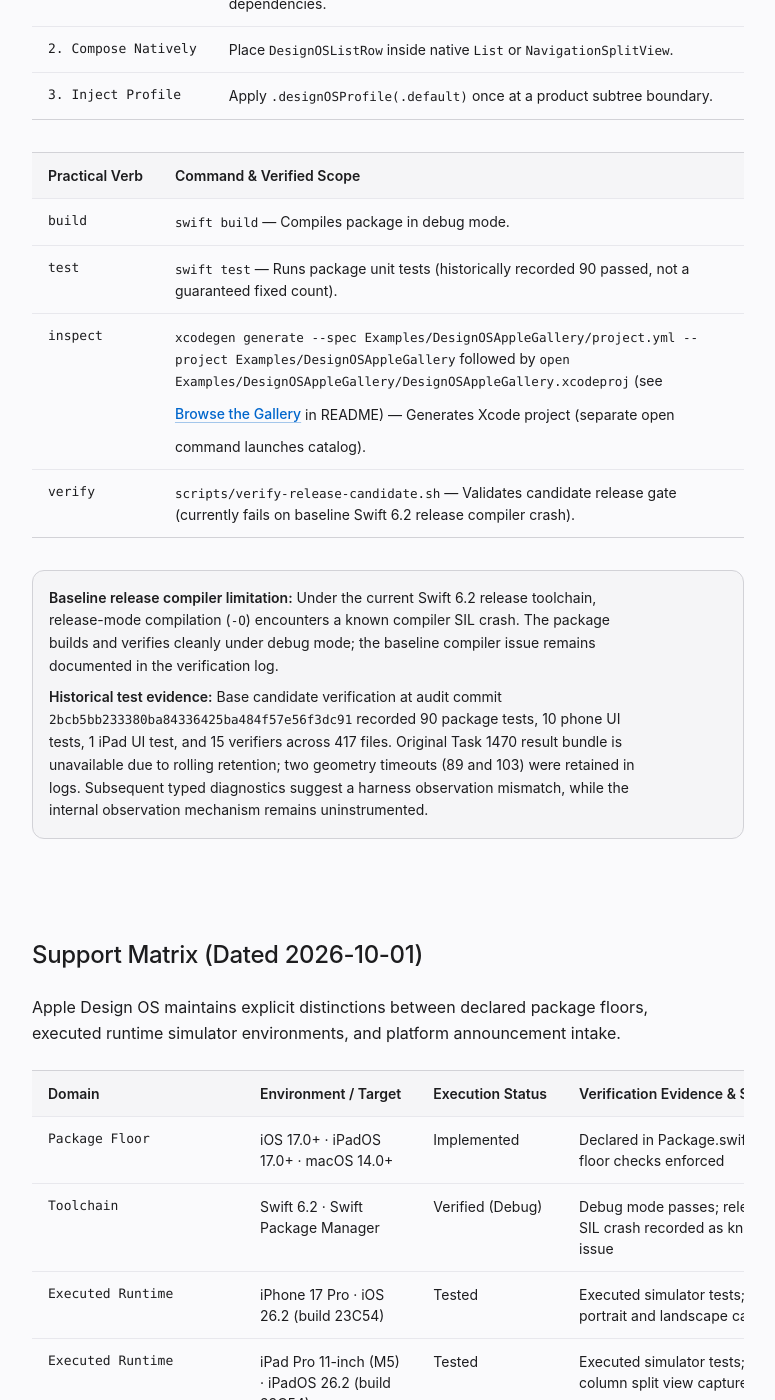
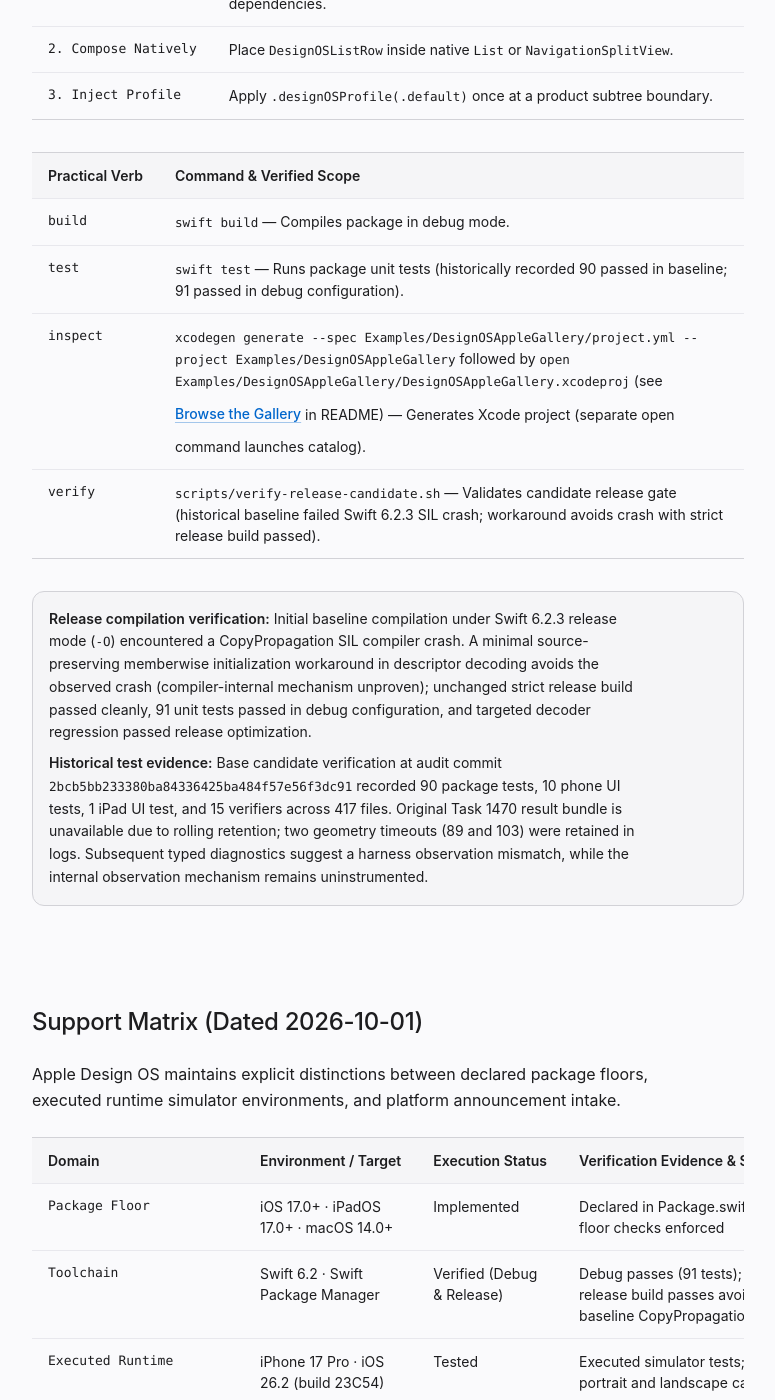
Before and after one commit to jangtrinh/design-os-apple, a Jekyll site: the page docs/index.html, which Jekyll copies as it is, in a window 1280 px wide and 1400 px high, scrolled down 1526 px. Shown: the whole window, without its empty margins (252-1027 px from the left). Built offline with Jekyll 4.4.1, drawn with Linux system fonts in a browser that asks for light colours.

Commit message:
fix(catalog): resolve Swift 6.2.3 SIL release crash and align quality docs

```diff
--- a/docs/index.html
+++ b/docs/index.html
@@ -230,7 +230,7 @@
             </tr>
             <tr>
               <td>test</td>
-              <td><code>swift test</code> — Runs package unit tests (historically recorded 90 passed, not a guaranteed fixed count).</td>
+              <td><code>swift test</code> — Runs package unit tests (historically recorded 90 passed in baseline; 91 passed in debug configuration).</td>
             </tr>
             <tr>
               <td>inspect</td>
@@ -238,14 +238,14 @@
             </tr>
             <tr>
               <td>verify</td>
-              <td><code>scripts/verify-release-candidate.sh</code> — Validates candidate release gate (currently fails on baseline Swift 6.2 release compiler crash).</td>
+              <td><code>scripts/verify-release-candidate.sh</code> — Validates candidate release gate (historical baseline failed Swift 6.2.3 SIL crash; workaround avoids crash with strict release build passed).</td>
             </tr>
           </tbody>
         </table>
       </div>
 
       <div class="ds-aside">
-        <p><strong>Baseline release compiler limitation:</strong> Under the current Swift 6.2 release toolchain, release-mode compilation (<code>-O</code>) encounters a known compiler SIL crash. The package builds and verifies cleanly under debug mode; the baseline compiler issue remains documented in the verification log.</p>
+        <p><strong>Release compilation verification:</strong> Initial baseline compilation under Swift 6.2.3 release mode (<code>-O</code>) encountered a CopyPropagation SIL compiler crash. A minimal source-preserving memberwise initialization workaround in descriptor decoding avoids the observed crash (compiler-internal mechanism unproven); unchanged strict release build passed cleanly, 91 unit tests passed in debug configuration, and targeted decoder regression passed release optimization.</p>
         <p><strong>Historical test evidence:</strong> Base candidate verification at audit commit <code>2bcb5bb233380ba84336425ba484f57e56f3dc91</code> recorded 90 package tests, 10 phone UI tests, 1 iPad UI test, and 15 verifiers across 417 files. Original Task 1470 result bundle is unavailable due to rolling retention; two geometry timeouts (89 and 103) were retained in logs. Subsequent typed diagnostics suggest a harness observation mismatch, while the internal observation mechanism remains uninstrumented.</p>
       </div>
     </section>
@@ -275,8 +275,8 @@
             <tr>
               <td>Toolchain</td>
               <td>Swift 6.2 · Swift Package Manager</td>
-              <td>Verified (Debug)</td>
-              <td>Debug mode passes; release SIL crash recorded as known issue</td>
+              <td>Verified (Debug &amp; Release)</td>
+              <td>Debug passes (91 tests); strict release build passes avoiding baseline CopyPropagation crash</td>
             </tr>
             <tr>
               <td>Executed Runtime</td>
--- a/docs/llms.txt
+++ b/docs/llms.txt
@@ -16,6 +16,6 @@
 
 - **Primary Interface**: SwiftUI Library (`DesignOSApple`), Extension APIs (`DesignOSAppleExtensions`), and Metadata Catalog (`DesignOSAppleCatalog`).
 - **Platform Floors**: iOS 17+, iPadOS 17+, macOS 14+; Swift 6.2 toolchain with zero third-party dependencies.
-- **Verification Gates**: 90 package unit tests, 10 iPhone UI tests, 1 iPad targeted test, 15 UKMC verifier tests, and 417 candidate publication boundary files.
+- **Verification Gates**: Historical audit at 2bcb5bb (2026-10-01): 90 package unit tests, 10 iPhone UI tests, 1 iPad targeted test, 15 UKMC verifier tests, and 417 classified publication boundary files. Current verified candidate: 91 package unit tests (debug) with targeted descriptor decoding regression passed under release optimization, and 424 classified publication boundary files (historical UI test counts preserved).
 - **Documented vs. Runtime Boundaries**: OS 27 and iPhone Duo specifications are audited from verified Apple primary sources. Native execution is verified on iOS 26.2 and iPadOS 26.2 simulator runtimes. Local OS 27 and Duo SDKs or runtimes remain unavailable.
 - **Deterministic Workflows**: Clear separation between semantic design intent (`design/`) and compiled runtime Swift implementations (`Sources/`).
```
Also changed, not shown: docs/os27-intake-report.md (+3 -2 lines), docs/quality-evidence.md (+9 -0 lines), README.md, 2 other files.
